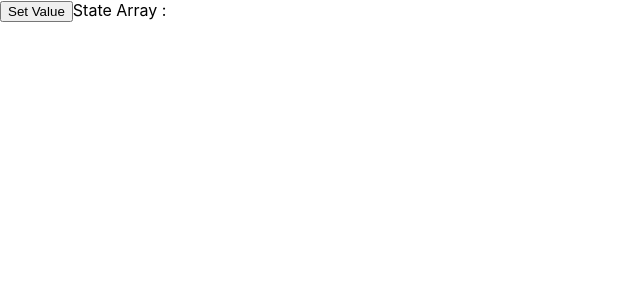
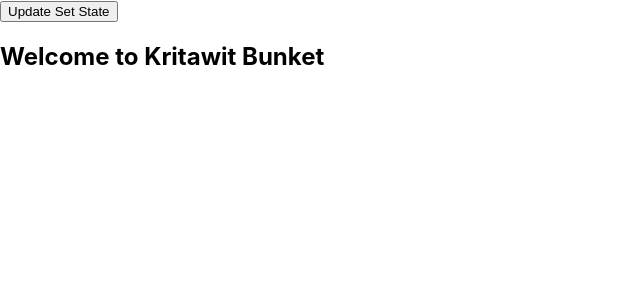
Before and after one commit to header-dev/reactjs-training, a React (Create React App) app: page / in a window 1280 px wide. Shown: the top 300 px of the page, without its empty margins (0-640 px from the left). Built offline with nearby package versions, Linux system fonts and the light colour scheme.

Commit message:
Completed to Update State

```diff
--- a/src/SetStateApp.js
+++ b/src/SetStateApp.js
@@ -16,7 +16,10 @@ export default class SetStateApp extends Component {
 
     setStateHandler() {
 
-        var item = `React Programming`
+        var item = (
+            <li>React Programming</li>
+        )
+
         var myArray = this.state.data.slice()
 
         myArray.push(item)
@@ -33,7 +36,7 @@ export default class SetStateApp extends Component {
             <div>
                 <button onClick={this.setStateHandler}>Set Value</button>
                 <lu>
-                   State Array :  { this.state.data }
+                    {this.state.data}
                 </lu>
             </div>
         )
--- /dev/null
+++ b/src/SetStateApp2.js
@@ -0,0 +1,30 @@
+import React, { Component } from 'react'
+
+export default class SetStateApp2 extends Component {
+
+    constructor(){
+        super()
+
+        this.state = {
+            msg : "Welcome to Kritawit Bunket"
+        }
+
+        this.updateSetState = this.updateSetState.bind(this)
+
+    }
+
+    updateSetState() {
+        this.setState({
+            msg: "React Programming Course !!!"
+        })
+    }
+
+    render() {
+        return (
+            <div>
+                <button onClick={this.updateSetState} >Update Set State</button>
+                <h2>{ this.state.msg }</h2>
+            </div>
+        )
+    }
+}
--- a/src/index.js
+++ b/src/index.js
@@ -12,10 +12,11 @@ import DefaultProps from './DefaultProps';
 import StateAndPropsApp from './StateAndPropsApp';
 import PropsValidationApp from './PropsValidationApp';
 import SetStateApp from './SetStateApp';
+import SetStateApp2 from './SetStateApp2';
 
 import * as serviceWorker from './serviceWorker';
 
-ReactDOM.render(<SetStateApp />, document.getElementById('root'));
+ReactDOM.render(<SetStateApp2 />, document.getElementById('root'));
 
 // If you want your app to work offline and load faster, you can change
 // unregister() to register() below. Note this comes with some pitfalls.
```
